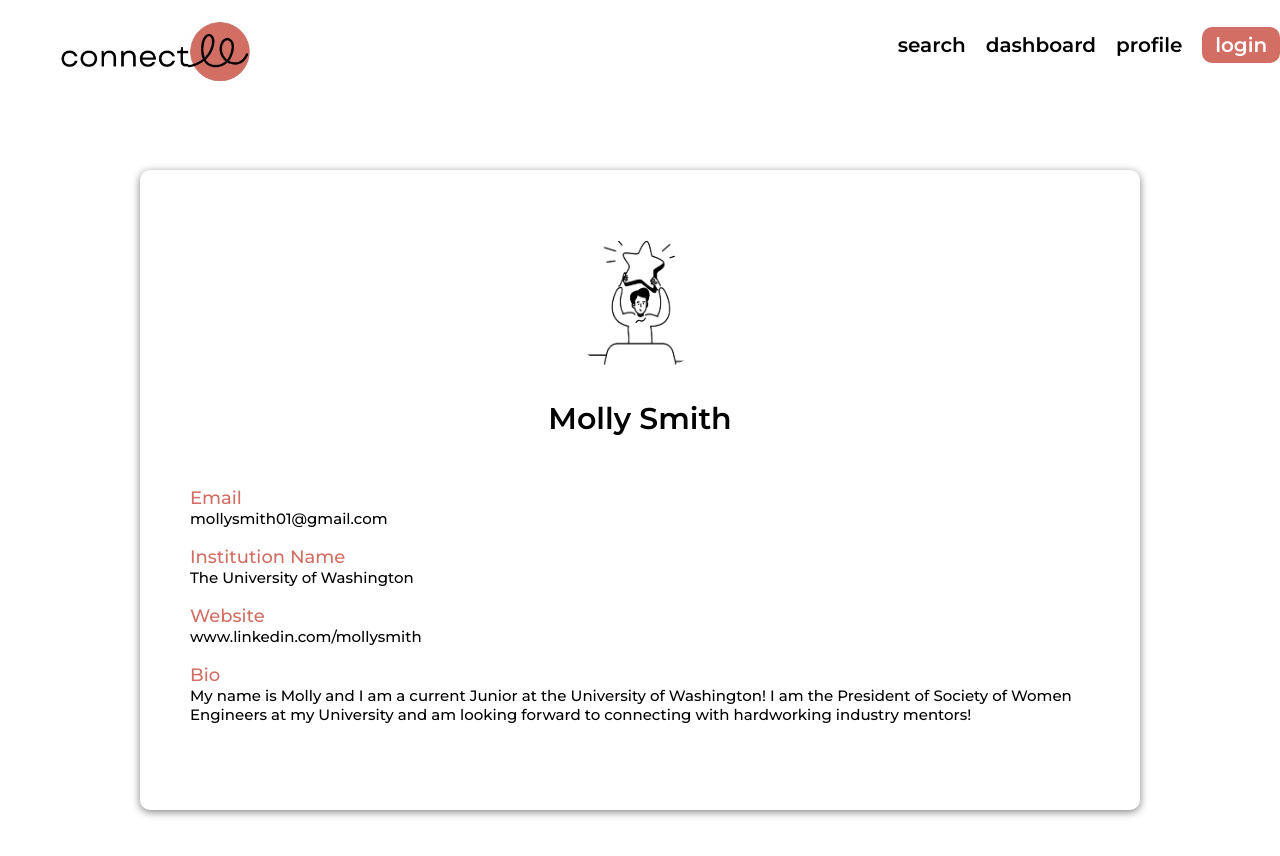
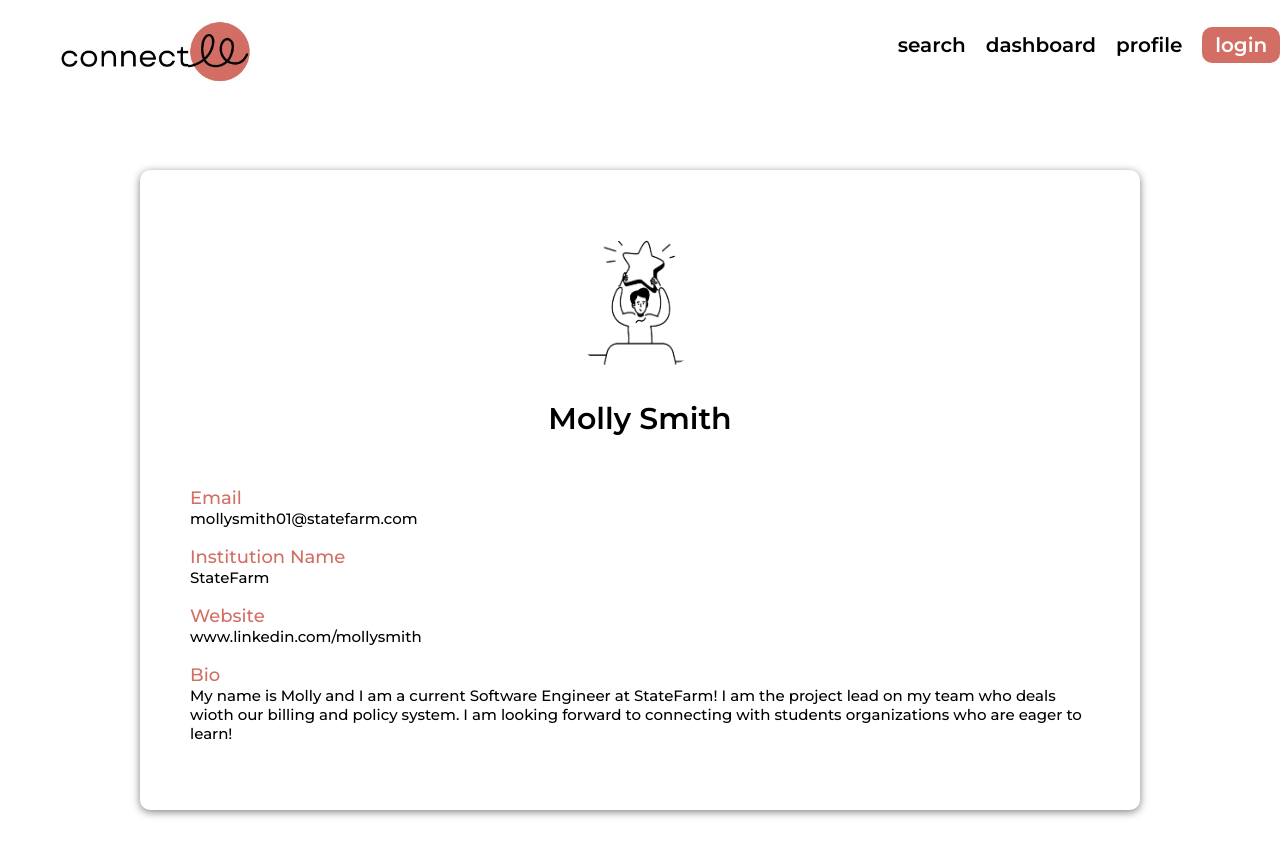
Before and after one commit to vaishunall/connectu, a React (Create React App) app: page /profile in a window 1280 px wide. Shown: the top 856 px of the page. Built offline with nearby package versions, Linux system fonts and the light colour scheme.

Commit message:
profile cahnges

```diff
--- a/src/App.css
+++ b/src/App.css
@@ -1,7 +1,8 @@
 .App {
   text-align: center;
   font-family: 'Montserrat', sans-serif;
-  margin-bottom: 20px
+  margin-bottom: 20px,
+
 }
 
 
--- a/src/Components/Search-card/Search-card.css
+++ b/src/Components/Search-card/Search-card.css
@@ -4,6 +4,7 @@
 
 .basic{
     margin-left: 2%;
+    padding-bottom: 15%;
 }
 
 .cardHeader{
--- a/src/Pages/Dashboard/Dashboard.css
+++ b/src/Pages/Dashboard/Dashboard.css
@@ -47,7 +47,6 @@
   .swiper-two{
     width: 85%;
     margin-left: 2%;
-
   }
 
   #swiper-color .swiper-button-next  {
--- a/src/Pages/LandingPage/LandingPage.css
+++ b/src/Pages/LandingPage/LandingPage.css
@@ -5,7 +5,7 @@
     justify-content: center;
     align-items: center;
     margin: 100px;
-    margin-top: 10%;
+    margin-top: 15%;
 }
 
 .title-div{
--- a/src/Pages/Profile/Profile.js
+++ b/src/Pages/Profile/Profile.js
@@ -22,13 +22,13 @@ export default class Profile extends Component {
                  </div>
                  <div className="cardBottom">
                     <div className="email1">Email</div>
-                    <div className="userEmail">mollysmith01@gmail.com</div>
+                    <div className="userEmail">mollysmith01@statefarm.com</div>
                     <div className="institution">Institution Name</div>
-                    <div className="userInstitution">The University of Washington</div>
+                    <div className="userInstitution">StateFarm</div>
                     <div className="website">Website</div>
                     <div className="userWebsite">www.linkedin.com/mollysmith</div>
                     <div className="bio">Bio</div>
-                    <div className="userBio">My name is Molly and I am a current Junior at the University of Washington! I am the President of Society of Women Engineers at my University and am looking forward to connecting with hardworking industry mentors!</div>
+                    <div className="userBio">My name is Molly and I am a current Software Engineer at StateFarm! I am the project lead on my team who deals wioth our billing and policy system. I am looking forward to connecting with students organizations who are eager to learn!</div>
                 </div>
 
         </div>
```
